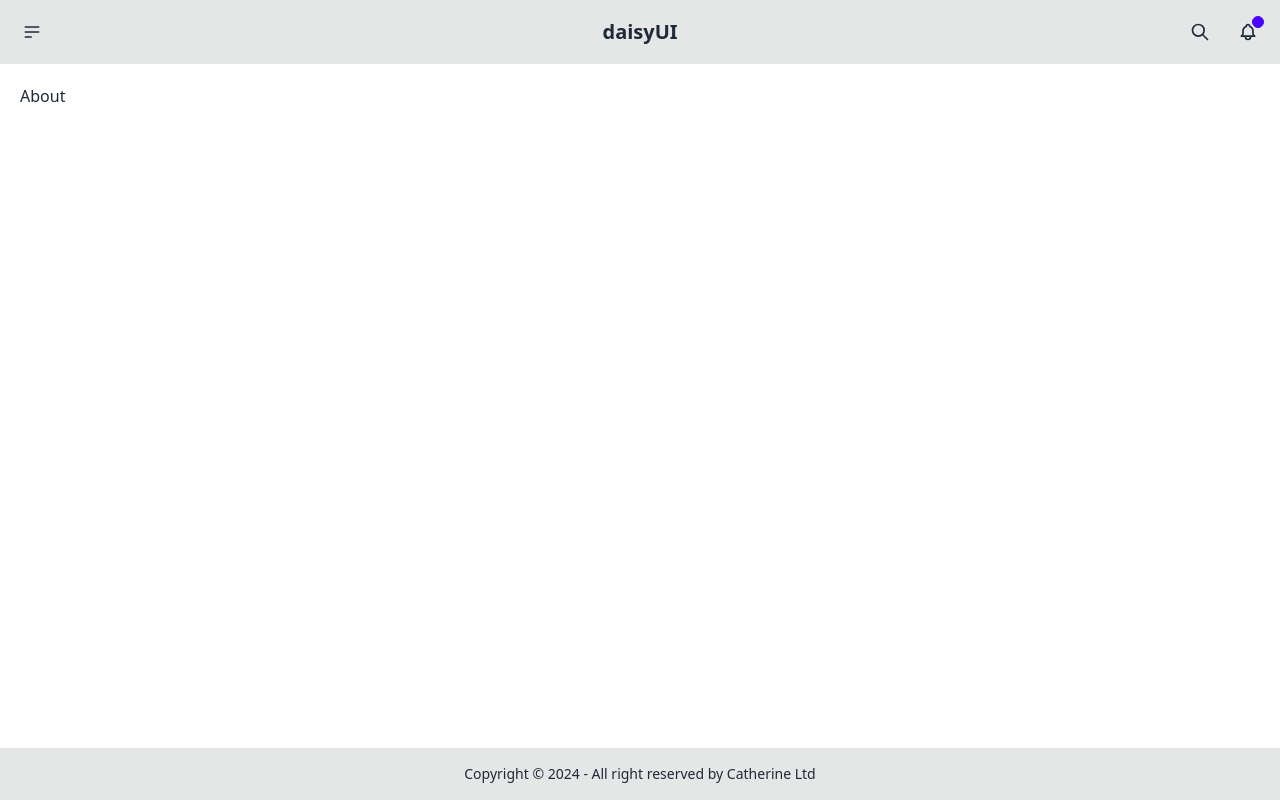
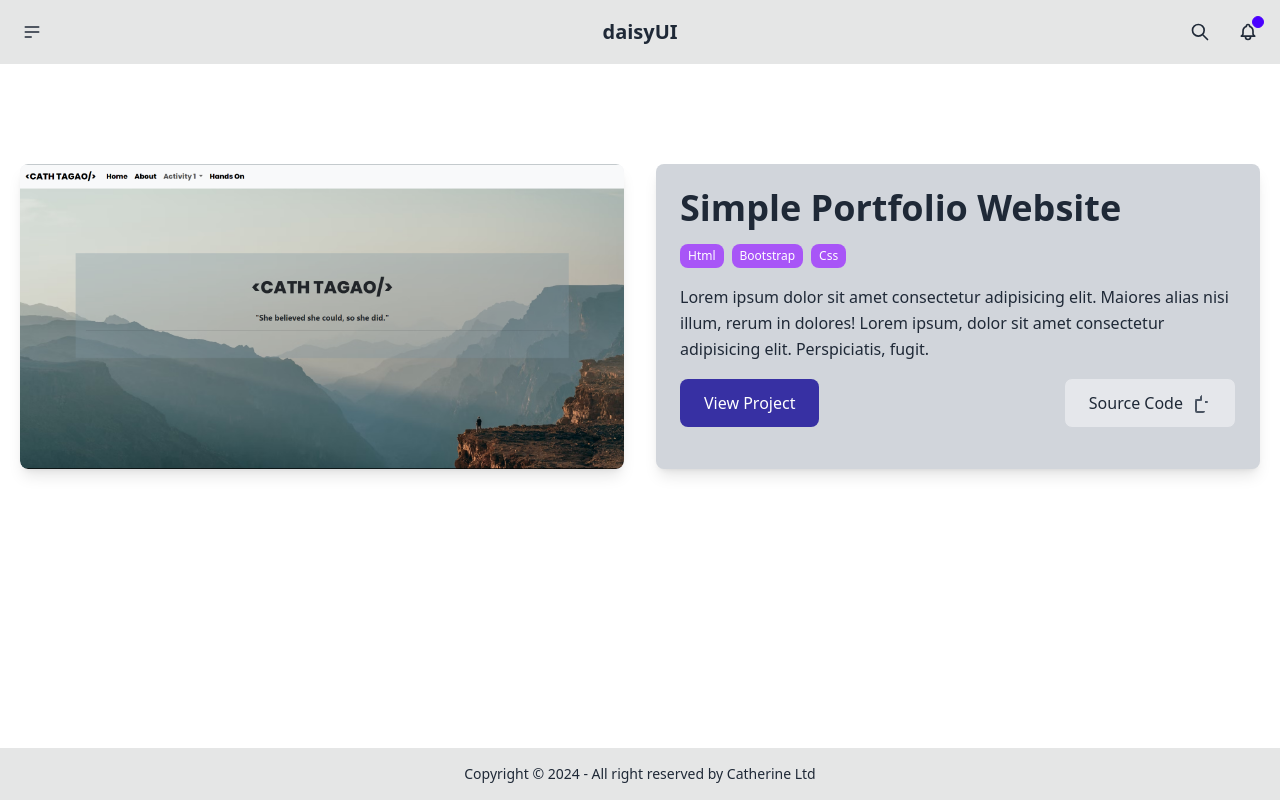
Before and after one commit to catherinetagao/my-firstreactproject, a React (Vite) app: page /about in a window 1280 px wide. Built offline with nearby package versions, Linux system fonts and the light colour scheme.

Commit message:
new update

```diff
--- a/src/App.jsx
+++ b/src/App.jsx
@@ -7,11 +7,11 @@ function App({ content, content2 }) {
       <ImageViewer />
 
       <MyButton
-        className={"btn btn-primary btn-md w-full"}
+        className={"btn btn-primary btn-md w-full mt-5"}
         btnName={"Submit"}
       />
       <MyButton
-        className={"btn btn-secondary btn-md w-full"}
+        className={"btn btn-secondary btn-md w-full mt-5"}
         btnName={"Post"}
       />
     </>
--- a/src/pages/About.jsx
+++ b/src/pages/About.jsx
@@ -1,9 +1,82 @@
-import React from 'react'
+import React from "react";
 
 const About = () => {
   return (
-    <div>About</div>
-  )
-}
+    <div
+      className="flex flex-col items-center justify-center py-10 lg:py-20"
+      id="projects"
+    >
+      <div className="container mx-auto flex flex-col gap-8">
+        <div className="grid grid-cols-1 md:grid-cols-2 gap-8">
+          <div className="bg-gray-100 rounded-lg shadow-lg overflow-hidden">
+            <img
+              alt="project image"
+              src="./src/images/Simple Portfolio Website.png"
+              className="w-full rounded-lg"
+            />
+          </div>
+          <div className="bg-gray-300 rounded-lg shadow-lg p-6">
+            <div className="text-gray-800">
+              <h1 className="text-3xl lg:text-4xl font-bold mb-4">
+                Simple Portfolio Website
+              </h1>
+              <div className="flex flex-wrap gap-2 mb-4">
+                <span className="bg-purple-500 text-white rounded-lg px-2 py-1 text-xs">
+                  Html
+                </span>
+                <span className="bg-purple-500 text-white rounded-lg px-2 py-1 text-xs">
+                  Bootstrap
+                </span>
+                <span className="bg-purple-500 text-white rounded-lg px-2 py-1 text-xs">
+                  Css
+                </span>
+              </div>
+              <p className="text-base leading-relaxed mb-4">
+                Lorem ipsum dolor sit amet consectetur adipisicing elit. Maiores
+                alias nisi illum, rerum in dolores! Lorem ipsum, dolor sit amet
+                consectetur adipisicing elit. Perspiciatis, fugit.
+              </p>
+              <div className="flex justify-between items-center">
+                <a
+                  href="https://catherinetagao.github.io/webapp/"
+                  target="_blank"
+                  rel="noopener noreferrer"
+                  className="bg-indigo-800 hover:bg-indigo-700 text-white rounded-lg px-6 py-3 text-center transition duration-300 ease-in-out"
+                >
+                  View Project
+                </a>
+                <a
+                  href="https://github.com/catherinetagao/webapp.git"
+                  target="_blank"
+                  rel="noopener noreferrer"
+                  className="flex items-center bg-gray-200 border border-gray-300 rounded-lg px-6 py-3 text-center transition duration-300 ease-in-out hover:bg-gray-300"
+                >
+                  <span className="mr-2">Source Code</span>
+                  <svg
+                    xmlns="http://www.w3.org/2000/svg"
+                    className="h-5 w-5 text-gray-600"
+                    viewBox="0 0 20 20"
+                    fill="currentColor"
+                  >
+                    <path
+                      fillRule="evenodd"
+                      d="M10 2a1 1 0 011 1v4a1 1 0 11-2 0V4a1 1 0 011-1z"
+                      clipRule="evenodd"
+                    />
+                    <path
+                      fillRule="evenodd"
+                      d="M4 7a1 1 0 011-1h4a1 1 0 110 2H6v10h8V8h2a1 1 0 110 2h-2v8a2 2 0 01-2 2H6a2 2 0 01-2-2V8a2 2 0 012-2z"
+                      clipRule="evenodd"
+                    />
+                  </svg>
+                </a>
+              </div>
+            </div>
+          </div>
+        </div>
+      </div>
+    </div>
+  );
+};
 
-export default About
+export default About;
```
Also changed, not shown: src/images/Simple Portfolio Website.png (added).
